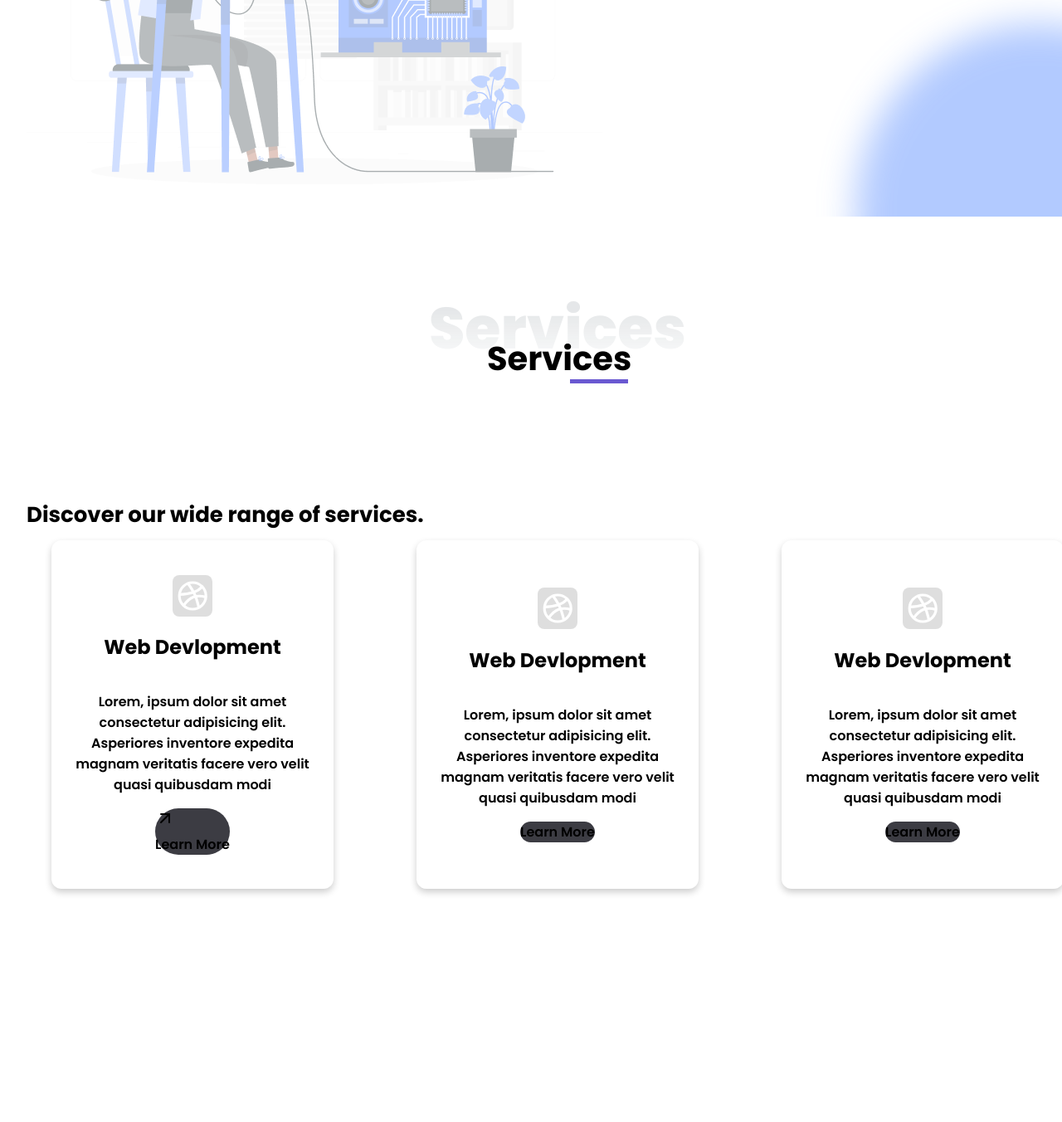
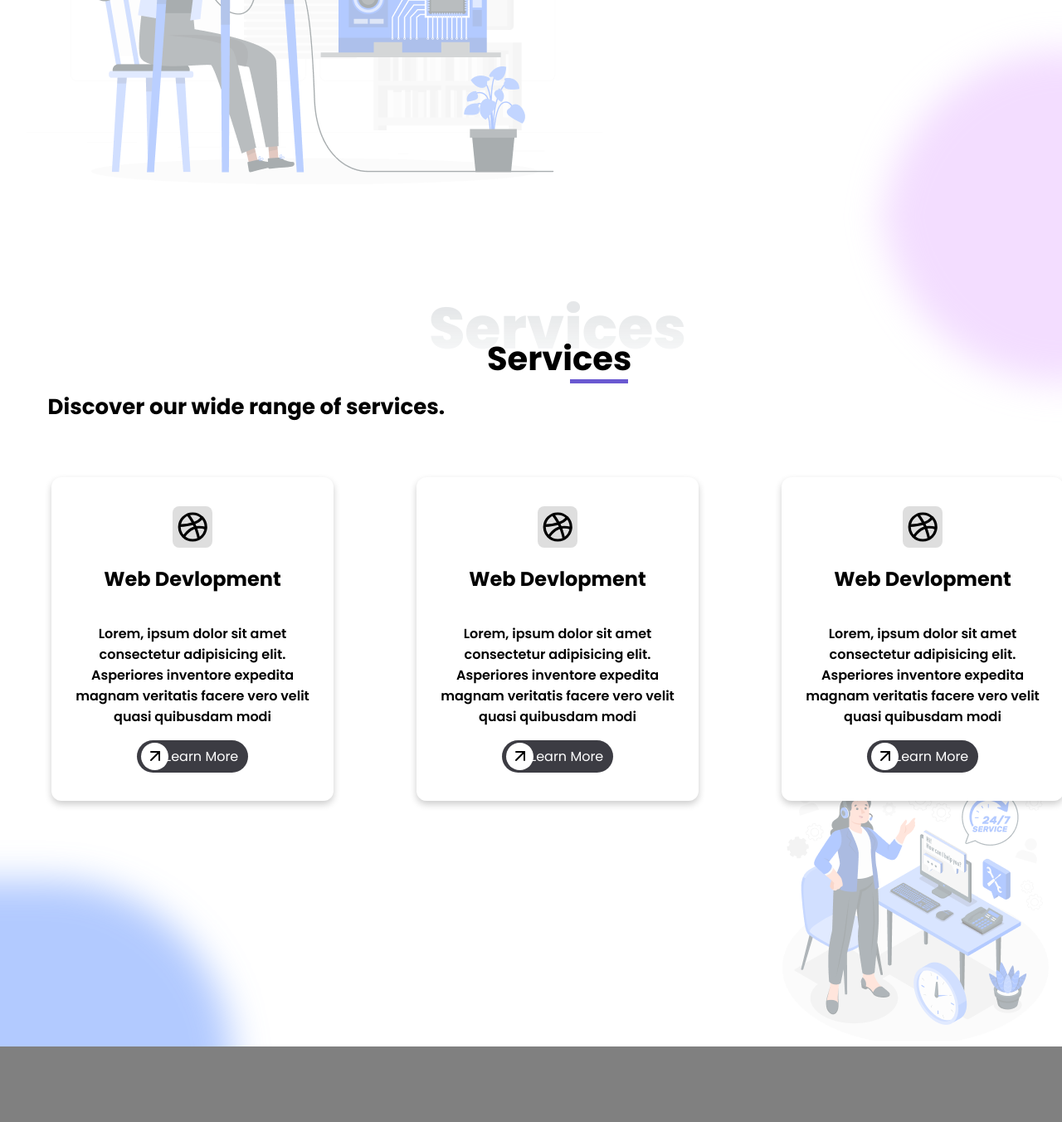
Before and after one commit to vanrajk/ARtifice-Labs, a plain HTML site: page index.html in a window 1280 px wide. Shown: the part 2661-4013 px from the top of the page at 83% size. After the commit the page ends 3922 px from the top, so only its background shows below. Drawn offline with nearby package versions, Linux system fonts and the light colour scheme.

Commit message:
service and some changes

```diff
--- a/CSS/style.css
+++ b/CSS/style.css
@@ -334,17 +334,17 @@ section {
   background: #ffffff;
   color: #000;
   position: relative;
-  z-index: 1;
+  z-index: 0;
   padding: 1.5rem 2rem 2rem;
 }
 
 .blue-circule{
   height: 440px;
   width: 440px;
-  border-top-left-radius: 50%;
+  border-top-left-radius: 0;
   border-top-right-radius: 50%;
   border-bottom-left-radius: 0;
-  border-bottom-right-radius: 0;
+  border-bottom-right-radius: 50%;
     background: rgba(64, 123, 255, 0.4);
   position: absolute;
   filter: blur(22px);
@@ -359,9 +359,7 @@ section {
   background-color: rgba(224, 170, 255, 0.4);
   position: absolute;
   filter: blur(22px);
-  left: -13em;
-  top: -13em;
-  z-index: -2;
+  z-index: 2;
 }
 .right{
   right: -10em;
@@ -376,7 +374,19 @@ section {
   top: 0;
 
 }
+.top-2{
+  top: -15em
+}
+.right-2{
+  right: -10em;
+}
+.left-2{
+  left: -12em;
+}
 
+.bottam-2{
+bottom: 0;
+}
 .bg-img{
   position: absolute;
 
@@ -399,7 +409,7 @@ section {
 
 .cards .card{
 
-  height: 420px;
+  height: 390px;
   width: 340px;
   max-width: 400px;
   background-color: #fff;
@@ -453,11 +463,23 @@ section {
   background: #ffffff;
   color: #000;
   position: relative;
-  z-index: 1;
+  z-index: 0;
   padding: 1.5rem 2rem 2rem;
 }
+
+.Services h3{
+  position: absolute;
+  left: 2vw;
+  top: 20vh;
+}
+
+
 .Services .card{
   border-radius: 12px;
+}
+
+.Services .card:hover{
+  box-shadow: 0 4px 18px #106EEA;
 }
 .Services h3{
   font-size: 26px;
@@ -465,11 +487,15 @@ section {
 }
 .iclass{
 background-color: #DEDEDE;
-color: #fff;
+color: black;
 height: 5vh;
 width: 3vw;
 padding: 5px;
 border-radius: 8px;}
+
+.Services .card:hover .iclass{
+  color: #106EEA;
+}
 
 .Services p{
   padding: 0 1vw;
@@ -478,5 +504,44 @@ border-radius: 8px;}
 .Services .btn{
 border-radius: 58px;
 background-color: #3C3C43;
-width: fit-content;
+vertical-align: middle;
+padding: 7px;
+padding-left: 2.7vw;
+color: white;
+font-weight: 400;
+text-align: center;
+position: relative;
+display: flex;
+    align-items: center;
+    justify-content: center;
 }
+.Services .card:hover .btn{
+  background-color: #106EEA;
+  cursor: pointer;
+}
+.Services .btn .round{
+     height: 2.1rem;
+    width: 2.1rem;
+    border-radius: 50%;
+    background-color: #FFF;
+    color: #000;
+    left: 5px;
+    display: flex;
+    justify-content: center;
+    align-items: center;
+    position: absolute;
+}
+.Services .card:hover .btn .round{
+  color: #106EEA;
+}
+
+.Services .btn span{
+  padding-right: 5px;
+}
+.Services .right{
+  right: 5em;
+}
+
+.Services .left{
+  left: -10em;
+}
--- a/index.html
+++ b/index.html
@@ -53,11 +53,13 @@
         <div class="bg-img right">
             <img src="Images/pana.png" alt="">
         </div>
+        <div style="z-index: -1;" class="blue-circule left-2 bottam"></div>
+
         </section>
         <section class="our-work section">
+            <div class="blue-circule left-2 top-2"></div>
 
             <div class="container flex-center">
-                <div class="purpal-circle"></div>
 
             <div class="header">
                 <h1>Our Work</h1>
@@ -90,17 +92,20 @@
             <div class="bg-img left">
                 <img src="Images/rafiki.png" alt="">
             </div>
-            <div class="blue-circule right bottam"></div>
         </div>
+        <div class="purpal-circle right bottam"></div>
+
     </section>
 
     <section class="Services section">
+        <div class="purpal-circle right-2 top-2"></div>
+
         <div class="container flex-center">
             <div class="header">
                 <h1>Services</h1>
                 <h2>Services</h2>
             </div>
-            <h3>Discover our wide range of services.</h3>
+            <h3 class="slogan">Discover our wide range of services.</h3>
 
             <div class="content flex-center">
                 <div class="cards">
@@ -111,7 +116,8 @@
                             Lorem, ipsum dolor sit amet consectetur adipisicing elit. Asperiores inventore expedita magnam veritatis facere vero velit quasi quibusdam modi
                         </p>
                         <div class="btn">
-                            <div class="round"><i data-feather="arrow-up-right"></i></div> Learn More
+                            <div class="round"><i data-feather="arrow-up-right"></i>    </div><span>Learn More</span>
+
                         </div>
                     </div>
                     <div class="card flex-center">
@@ -121,7 +127,7 @@
                             Lorem, ipsum dolor sit amet consectetur adipisicing elit. Asperiores inventore expedita magnam veritatis facere vero velit quasi quibusdam modi
                         </p>
                         <div class="btn">
-                            Learn More
+                            <div class="round"><i data-feather="arrow-up-right"></i>    </div><span>Learn More</span>
                         </div>
                     </div>
                     <div class="card flex-center">
@@ -131,11 +137,15 @@
                             Lorem, ipsum dolor sit amet consectetur adipisicing elit. Asperiores inventore expedita magnam veritatis facere vero velit quasi quibusdam modi
                         </p>
                         <div class="btn">
-                            Learn More
-                        </div>
+                            <div class="round"><i data-feather="arrow-up-right"></i>    </div><span>Learn More</span>                        </div>
                     </div>
                 </div>
             </div>
+        </div>
+        <div class="blue-circule left bottam"></div>
+
+        <div class="bg-img right">
+            <img src="Images/amico.png" alt="">
         </div>
     </section>
     </main>
```
Also changed, not shown: Images/amico.png (added).
